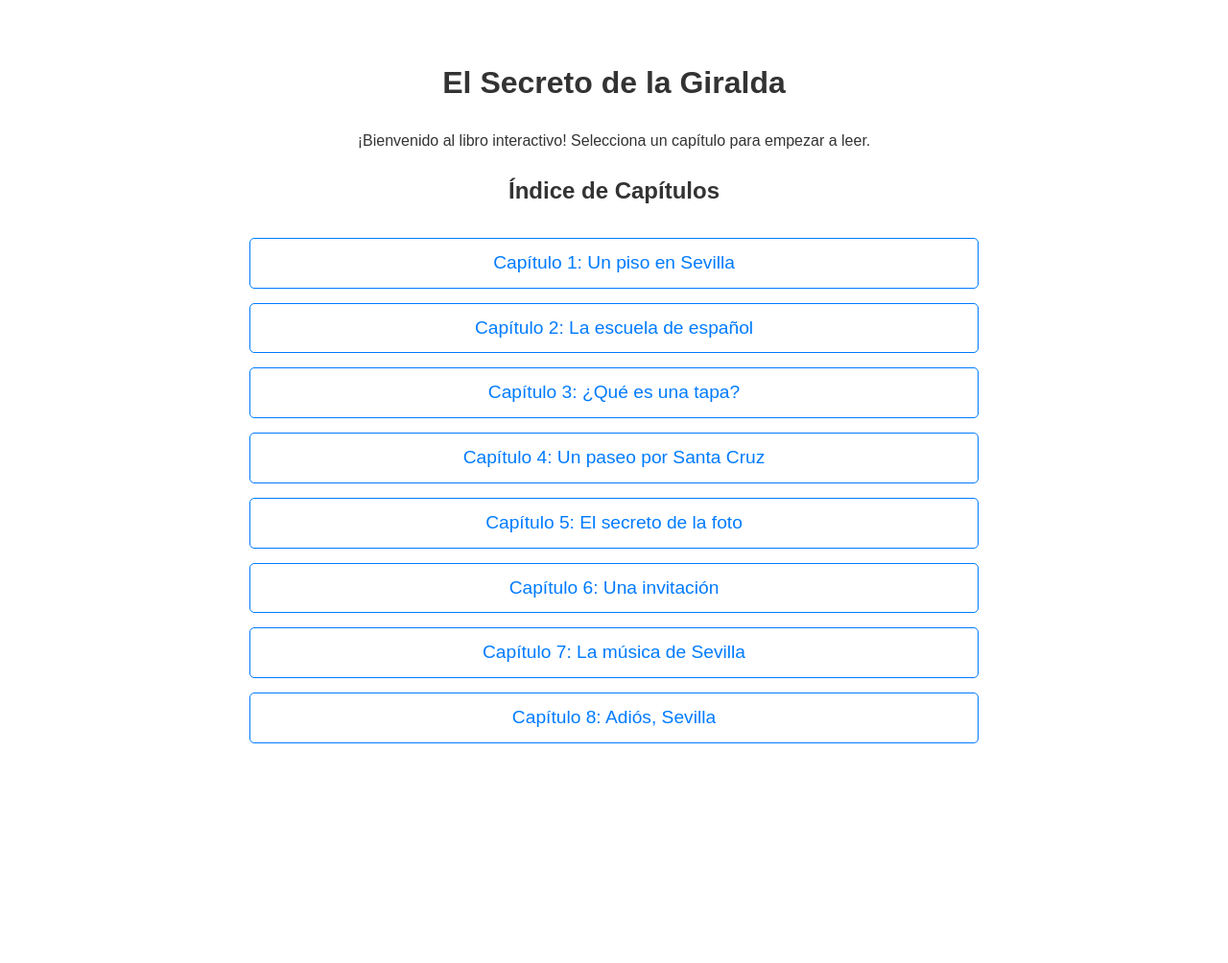
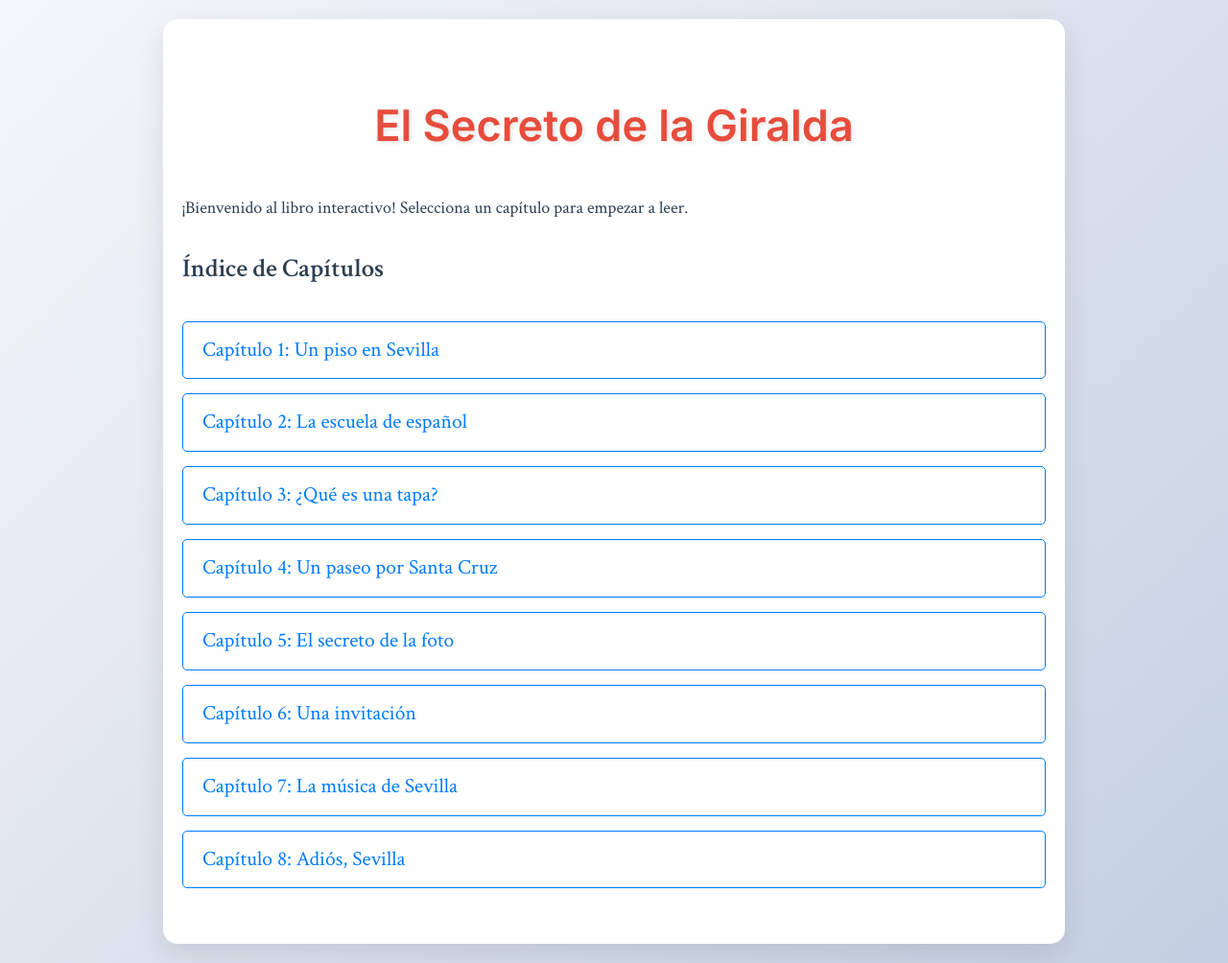
Before and after one commit to balpomorelitm/elalmadesevilla, a Jekyll site: the page built from index.md, in a window 1280 px wide. Shown: the whole page at 96% size. Built offline with Jekyll 4.4.1, drawn with Linux system fonts in a browser that asks for light colours; before the commit the page ends 900 px from its top, so only the background shows below that.

Commit message:
style: modernize typography and layout

```diff
--- a/assets/css/style.css
+++ b/assets/css/style.css
@@ -1,17 +1,32 @@
-/* Estilo general del cuerpo */
+@import url('https://fonts.googleapis.com/css2?family=Inter:wght@300;400;500;600&family=Crimson+Text:ital,wght@0,400;0,600;1,400&display=swap');
+
 body {
-    font-family: sans-serif;
-    line-height: 1.6;
-    color: #333;
-    max-width: 800px;
-    margin: 0 auto;
-    padding: 20px;
+    font-family: 'Crimson Text', serif;
+    font-size: 18px;
+    line-height: 1.8;
+    color: #2c3e50;
+    background: linear-gradient(135deg, #f5f7fa 0%, #c3cfe2 100%);
+    min-height: 100vh;
 }
 
-/* --- Estilos para la Página de Inicio (index.html) --- */
 .container {
-    padding: 20px;
+    max-width: 900px;
+    margin: 0 auto;
+    padding: 40px 20px;
+    background: white;
+    border-radius: 15px;
+    box-shadow: 0 10px 30px rgba(0,0,0,0.1);
+    margin-top: 20px;
+    margin-bottom: 20px;
+}
+
+h1 {
+    font-family: 'Inter', sans-serif;
+    color: #e74c3c;
     text-align: center;
+    font-size: 2.5em;
+    margin-bottom: 30px;
+    text-shadow: 2px 2px 4px rgba(0,0,0,0.1);
 }
 
 .chapter-list {
```
